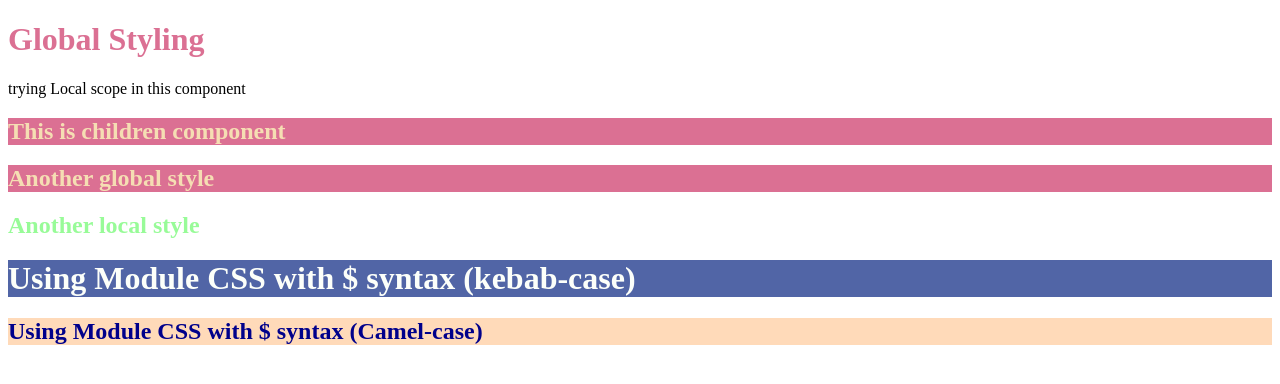
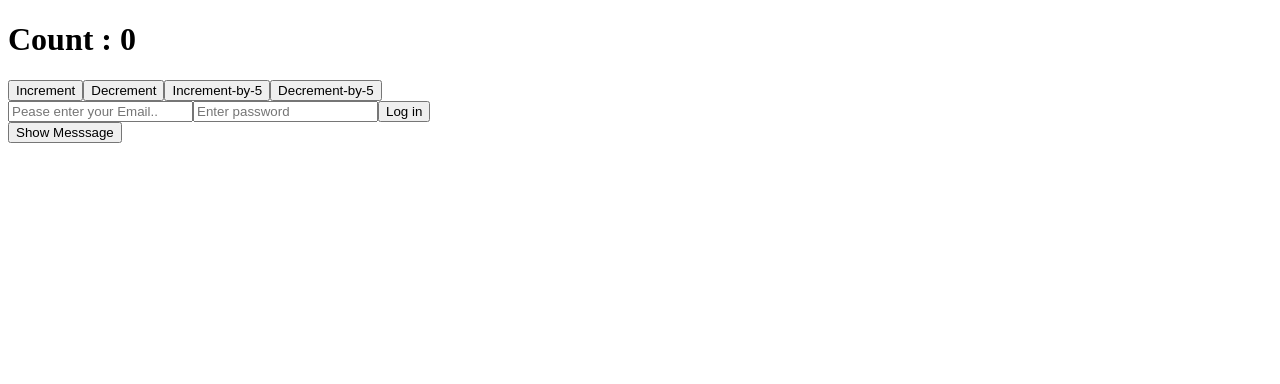
Before and after one commit to nehaumbre/vueP, a Vue app in the folder vue-project/: page / in a window 1280 px wide. Shown: the top 384 px of the page. Built offline with nearby package versions, Linux system fonts and the light colour scheme.

Commit message:
All about events
Signed-off-by: nehaumbre <nehaumbre28@gmail.com>

```diff
--- a/vue-project/src/App.vue
+++ b/vue-project/src/App.vue
@@ -4,20 +4,21 @@
 // import SampleComponent2 from './components/SampleComponent2.vue';
 // import MyComponent from './components/MyComponent.vue';
 // import attrBindings from './components/attrBindings.vue';
-import GlobalStyle from './components/GlobalStyle.vue';
-import LocalStyle from './components/LocalStyle.vue';
-import CombinedStyle from './components/CombinedStyle.vue';
-import ModuleStyle from './components/ModuleStyle.vue';
-
+// import GlobalStyle from './components/GlobalStyle.vue';
+// import LocalStyle from './components/LocalStyle.vue';
+// import CombinedStyle from './components/CombinedStyle.vue';
+// import ModuleStyle from './components/ModuleStyle.vue';
+import MyEvent from './components/MyEvent.vue';
 </script>
 
 <template>
   <!-- <MyComponent/> -->
    <!-- <attrBindings/> -->
-   <GlobalStyle/>
+   <!-- <GlobalStyle/>
    <LocalStyle/>
    <CombinedStyle/>
-   <ModuleStyle/>
+   <ModuleStyle/> -->
+   <MyEvent/>
 </template>
 
 <style scoped></style>
--- /dev/null
+++ b/vue-project/src/components/MyEvent.vue
@@ -0,0 +1,38 @@
+<script setup>
+import { ref } from 'vue';
+let count = ref(0)
+
+const submitHandler = (e) => {
+    e.preventDefault();
+    alert('Valid Credentials')
+}
+
+const IncrementbyFive = ()=> {count.value += 5}
+const DecrementbyFive = ()=>  {count.value -= 5}
+
+const showMessage = (message) => {alert(message)}
+
+</script>
+<template>
+    <h1>Count : {{ count }}</h1>
+     <!-- above code [let count = 0] wont work because we need to make count reactive in Vue js
+      What is reactivity?: It means framework automatically updates UI  when information
+      behind it changes.Its a  core concept that allows you to create dynamic and responsive apps
+      without manually manipulating the DOM
+      How do we achieve reactivity in Vue JS?
+      - reactive() -ref() for reactive state
+      -->
+    <button v-on:click="count++">Increment</button>
+    <!-- v-on is one way to attach events other is @-->
+    <button @:click="count--">Decrement</button>
+    <button @:click="IncrementbyFive">Increment-by-5</button>
+    <button @:click="DecrementbyFive">Decrement-by-5</button>
+
+    <form @:submit="submitHandler">
+        <input type="email" placeholder="Pease enter your Email..">
+        <input type="password" placeholder="Enter password">
+        <button type="submit">Log in</button>
+    </form>
+
+    <button @click="showMessage('This is my message to you ')">Show Messsage</button>
+</template>
```
